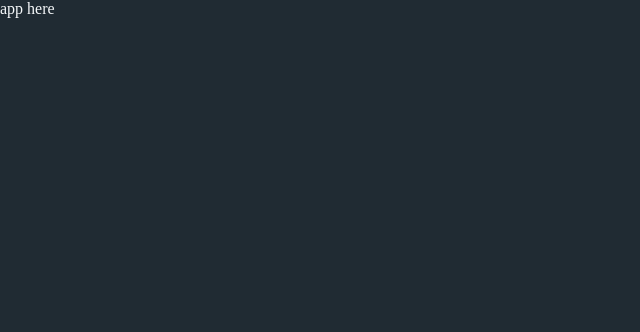
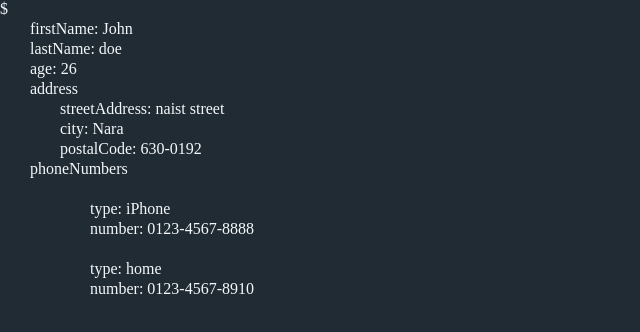
Before and after one commit to bartcich/jsonpath-visualizer, a React app: page / in a window 1280 px wide. Shown: the top 332 px of the page, without its empty margins (0-640 px from the left). Built offline with nearby package versions, Linux system fonts and the light colour scheme.

Commit message:
Basic display of flattened tree

```diff
--- a/package.json
+++ b/package.json
@@ -17,6 +17,9 @@
     "@babel/preset-env": "^7.9.6",
     "@babel/preset-react": "^7.10.4",
     "@babel/preset-typescript": "^7.10.4",
+    "@babel/runtime": "^7.11.2",
+    "@babel/runtime-corejs3": "^7.11.2",
+    "@types/jsonpath": "^0.2.0",
     "@types/react": "^16.9.46",
     "@types/react-dom": "^16.9.8",
     "@types/webpack": "^4.41.21",
@@ -24,6 +27,7 @@
     "@typescript-eslint/eslint-plugin": "^3.9.0",
     "@typescript-eslint/parser": "^3.9.0",
     "babel-loader": "^8.1.0",
+    "core-js": "^3.6.5",
     "css-loader": "^4.2.1",
     "eslint": "^7.6.0",
     "eslint-plugin-react": "^7.20.5",
@@ -40,6 +44,7 @@
     "webpack-dev-server": "^3.11.0"
   },
   "dependencies": {
+    "jsonpath": "^1.0.2",
     "mobx": "^5.15.5",
     "mobx-react-lite": "^2.0.7",
     "normalize.css": "^8.0.1",
--- /dev/null
+++ b/src/components/tree/tree-node.tsx
@@ -0,0 +1,21 @@
+import React from "react";
+import { FlattenedTreeNode } from "../../types/flattened-tree";
+
+const DEPTH_INDENT = 30;
+
+interface TreeNodeProps {
+  node: FlattenedTreeNode;
+  position: number;
+}
+
+export const TreeNode: React.FC<TreeNodeProps> = (props) => {
+  const { node, position } = props;
+
+  const depth = (node.path.length - 1) * DEPTH_INDENT;
+
+  return (
+    <div className="tree-node" style={{ top: position, marginLeft: depth }}>
+      {node.displayValue}
+    </div>
+  );
+};
--- /dev/null
+++ b/src/components/tree/tree.tsx
@@ -0,0 +1,19 @@
+import React from "react";
+import { observer } from "mobx-react-lite";
+import { useStore } from "../../store";
+import { TreeNode } from "./tree-node";
+
+const ROW_HEIGHT = 20;
+
+export const Tree: React.FC<{}> = observer(() => {
+  const store = useStore();
+
+  const displayTree = store.flattenedTree.slice();
+  return (
+    <div>
+      {displayTree.map((n, i) => (
+        <TreeNode key={i} node={n} position={i * ROW_HEIGHT} />
+      ))}
+    </div>
+  );
+});
--- a/src/index.tsx
+++ b/src/index.tsx
@@ -1,8 +1,46 @@
 import React from "react";
 import ReactDOM from "react-dom";
+import "mobx-react-lite/batchingForReactDom";
+
+import { VisStore } from "./store/vis-store";
+import { storeContext } from "./store";
 
 import "./style.scss";
+import { Tree } from "./components/tree/tree";
 
-const App = <div>app here</div>;
+const testJson = {
+  firstName: "John",
+  lastName: "doe",
+  age: 26,
+  address: {
+    streetAddress: "naist street",
+    city: "Nara",
+    postalCode: "630-0192",
+  },
+  phoneNumbers: [
+    {
+      type: "iPhone",
+      number: "0123-4567-8888",
+    },
+    {
+      type: "home",
+      number: "0123-4567-8910",
+    },
+  ],
+};
+
+export const StoreProvider = ({ children }: { children: JSX.Element }): JSX.Element => {
+  const store = new VisStore();
+
+  store.importJson(JSON.stringify(testJson));
+
+  return <storeContext.Provider value={store}>{children}</storeContext.Provider>;
+};
+
+const App = (
+  <StoreProvider>
+    <Tree />
+  </StoreProvider>
+);
 
 ReactDOM.render(App, document.getElementById("app"));
--- /dev/null
+++ b/src/store/index.tsx
@@ -0,0 +1,12 @@
+import React from "react";
+import { VisStore } from "./vis-store";
+
+export const storeContext = React.createContext<VisStore | null>(null);
+
+export const useStore = (): VisStore => {
+  const store = React.useContext(storeContext);
+  if (!store) {
+    throw new Error("useStore must be used within a StoreProvider.");
+  }
+  return store;
+};
--- /dev/null
+++ b/src/store/vis-store.ts
@@ -0,0 +1,56 @@
+import { observable, computed } from "mobx";
+import { FlattenedTreeNode, TreePath } from "../types/flattened-tree";
+import { isArray, isPrimitive } from "../utils";
+
+const constructFlattenedTreeNode = (node: any, path: TreePath): FlattenedTreeNode => {
+  const key = path[path.length - 1];
+
+  // for array root (key is number) -> display nothing
+  // for object root -> display key name
+  // for primitive -> display `key: value`
+  const displayValue = `${typeof key === "string" ? key : ""}${isPrimitive(node) ? `: ${"" + node}` : ""}`;
+  return {
+    path,
+    displayValue,
+    collapsible: !isPrimitive(node),
+    collapsed: false,
+  };
+};
+
+const flattenTreeNode = (node: any, path: TreePath = ["$"]): FlattenedTreeNode[] => {
+  if (isArray(node)) {
+    const arrrayFlattenedNode = constructFlattenedTreeNode(node, path);
+    const children = node
+      .map((n, i) => flattenTreeNode(n, [...path, i]))
+      .reduce((prev, curr) => [...prev, ...curr], []);
+    return [arrrayFlattenedNode, ...children];
+  } else if (isPrimitive(node)) {
+    return [constructFlattenedTreeNode(node, path)];
+  } else {
+    const objFlattenedNode = constructFlattenedTreeNode(node, path);
+    const children = Object.keys(node)
+      .map((key) => {
+        return flattenTreeNode(node[key], [...path, key]);
+      })
+      .reduce<FlattenedTreeNode[]>((prev, curr) => [...prev, ...curr], []);
+
+    return [objFlattenedNode, ...children];
+  }
+};
+
+export class VisStore {
+  @observable public jsonTree: any;
+
+  importJson = (jsonString: string): void => {
+    try {
+      const json = JSON.parse(jsonString);
+      this.jsonTree = json;
+    } catch (e) {
+      console.error(e);
+    }
+  };
+
+  @computed get flattenedTree(): FlattenedTreeNode[] {
+    return this.jsonTree ? flattenTreeNode(this.jsonTree) : null;
+  }
+}
--- a/src/style.scss
+++ b/src/style.scss
@@ -1,5 +1,6 @@
 $bg-color: #202b33;
 $text-color: #f5f8fa;
+$tree-row-height: 20px;
 
 @import "~normalize.css";
 
@@ -12,3 +13,9 @@ body {
   max-width: 1600px;
   margin: 0 auto;
 }
+
+.tree-node {
+  position: absolute;
+  left: 0;
+  height: $tree-row-height;
+}
--- /dev/null
+++ b/src/types/flattened-tree.ts
@@ -0,0 +1,10 @@
+import { PathComponent } from "jsonpath";
+
+export type TreePath = PathComponent[];
+
+export interface FlattenedTreeNode {
+  path: TreePath;
+  displayValue: string;
+  collapsible: boolean;
+  collapsed: boolean;
+}
--- /dev/null
+++ b/src/utils.ts
@@ -0,0 +1,13 @@
+export const isArray = (obj: any): boolean => {
+  return Array.isArray(obj);
+};
+
+export const isObject = (obj: any): boolean => {
+  return Object.prototype.toString.call(obj) === "[object Object]";
+};
+
+const primitiveTypes = ["undefined", "boolean", "number", "string", "bigint"];
+
+export const isPrimitive = (obj: any): boolean => {
+  return primitiveTypes.indexOf(typeof obj) >= 0;
+};
```
Also changed, not shown: 1 other file (tests, documents, lock files or other folders).
